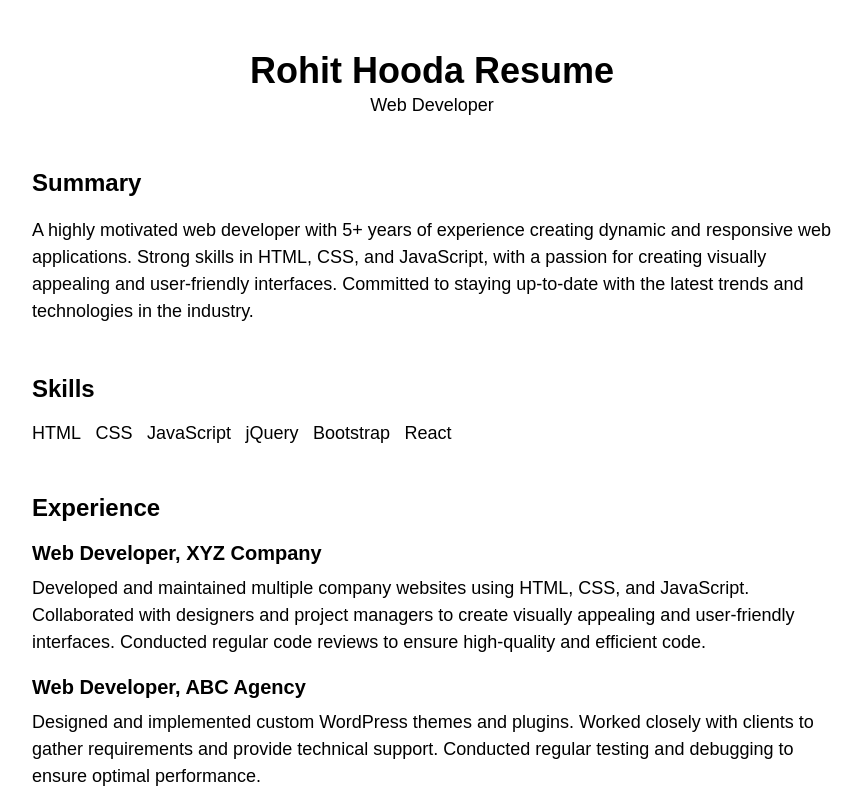
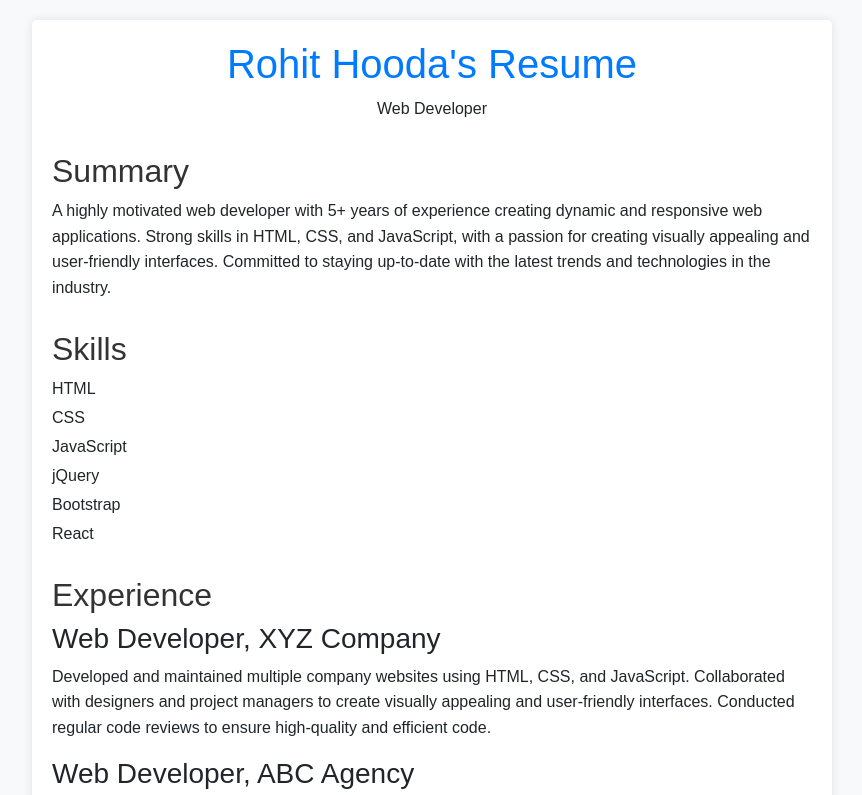
Before and after one commit to hoodarohit/Host-Resume-on-EC2, a plain HTML site: page index.html in a window 1280 px wide. Shown: the top 795 px of the page, without its empty margins (208-1070 px from the left). Drawn offline with nearby package versions, Linux system fonts and the light colour scheme.

Commit message:
Update index.html

```diff
--- a/index.html
+++ b/index.html
@@ -1,13 +1,57 @@
 <!DOCTYPE html>
 <html>
 <head>
-	<title>Resume</title>
-	<link rel="stylesheet" type="text/css" href="style.css">
+    <title>Rohit Hooda's Resume</title>
+    <link rel="stylesheet" href="https://maxcdn.bootstrapcdn.com/bootstrap/4.5.2/css/bootstrap.min.css">
+    <style>
+        body {
+            font-family: Arial, sans-serif;
+            background-color: #f8f9fa;
+            margin: 0;
+            padding: 0;
+        }
+        .container {
+            max-width: 800px;
+            margin: 20px auto;
+            background-color: #fff;
+            padding: 20px;
+            border-radius: 5px;
+            box-shadow: 0 0 10px rgba(0, 0, 0, 0.1);
+        }
+        header {
+            text-align: center;
+            margin-bottom: 30px;
+        }
+        h1 {
+            color: #007bff;
+        }
+        h2 {
+            color: #333;
+        }
+        p {
+            line-height: 1.6;
+        }
+        ul {
+            list-style-type: none;
+            padding: 0;
+        }
+        ul li {
+            margin-bottom: 5px;
+        }
+        section {
+            margin-bottom: 30px;
+        }
+        #projects {
+            background-color: #f4f4f4;
+            padding: 10px;
+            border-radius: 5px;
+        }
+    </style>
 </head>
 <body>
     <div class="container">
         <header>
-			<h1>Rohit Hooda Resume</h1>
+            <h1>Rohit Hooda's Resume</h1>
             <p>Web Developer</p>
         </header>
         <section>
@@ -28,7 +72,7 @@
         <section>
             <h2>Experience</h2>
             <h3>Web Developer, XYZ Company</h3>
-			<p>Developed and maintained multiple company websites using HTML, CSS, and JavaScript. Collaborated with designers and project managers to create visually appealing and user-friendly interfaces. Conducted regular code reviews to ensure high-quality and efficient code. </p>
+            <p>Developed and maintained multiple company websites using HTML, CSS, and JavaScript. Collaborated with designers and project managers to create visually appealing and user-friendly interfaces. Conducted regular code reviews to ensure high-quality and efficient code.</p>
             <h3>Web Developer, ABC Agency</h3>
             <p>Designed and implemented custom WordPress themes and plugins. Worked closely with clients to gather requirements and provide technical support. Conducted regular testing and debugging to ensure optimal performance.</p>
         </section>
@@ -39,7 +83,7 @@
         </section>
         <section id="projects">
             <h2>Projects</h2>
-			<p> XYZ projects...</p>
+            <p>XYZ projects...</p>
         </section>
     </div>
 </body>
```
Lines whose indentation alone changed are shown as unchanged.
